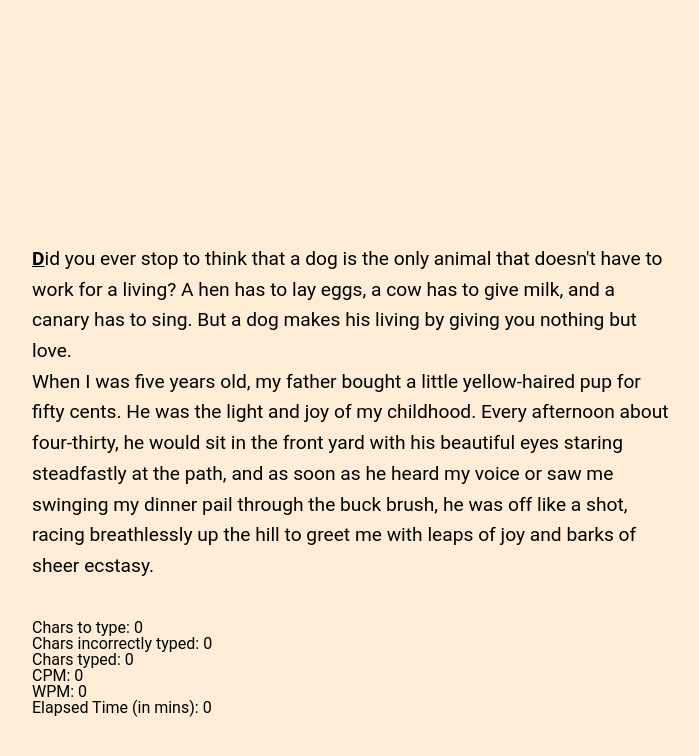
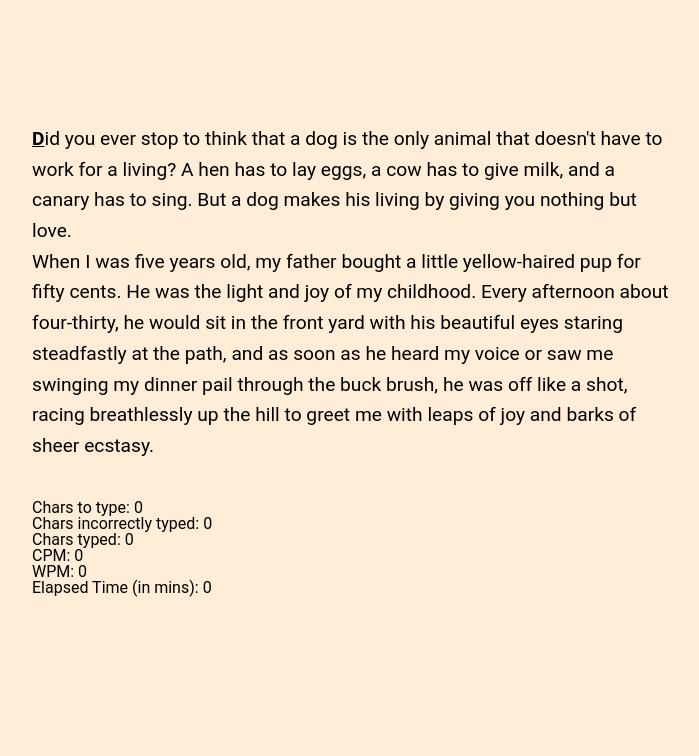
Before and after one commit to jasbir-singh/typer, a React (Create React App) app: page / in a window 1280 px wide. Shown: the top 756 px of the page, without its empty margins (288-987 px from the left). Built offline with nearby package versions, Linux system fonts and the light colour scheme.

Commit message:
Fix height

```diff
--- a/src/App.js
+++ b/src/App.js
@@ -8,7 +8,7 @@ const StyledApp = styled.div`
   height: 100%;
   padding: 0;
   margin: 0;
-  height: 40vh;
+  height: 10vh;
   padding: 25%;
 
   display: flex;
```
